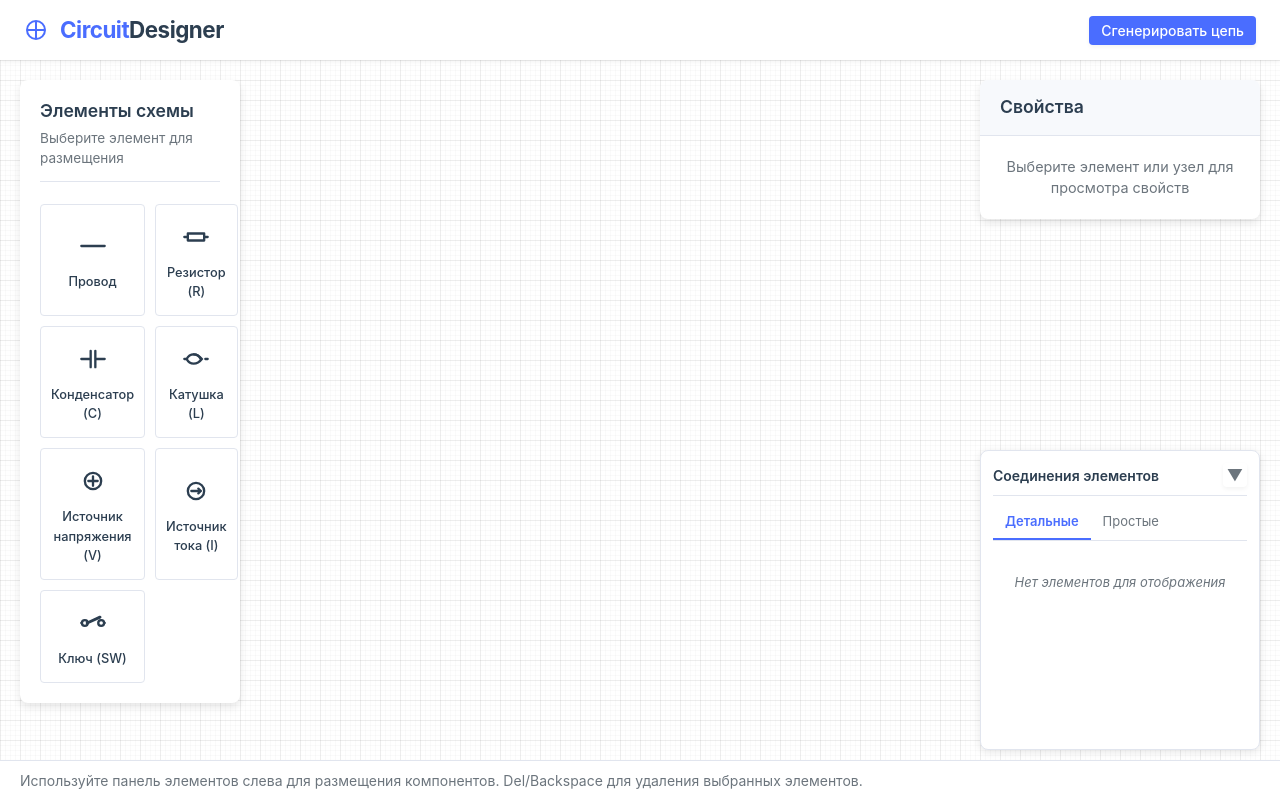
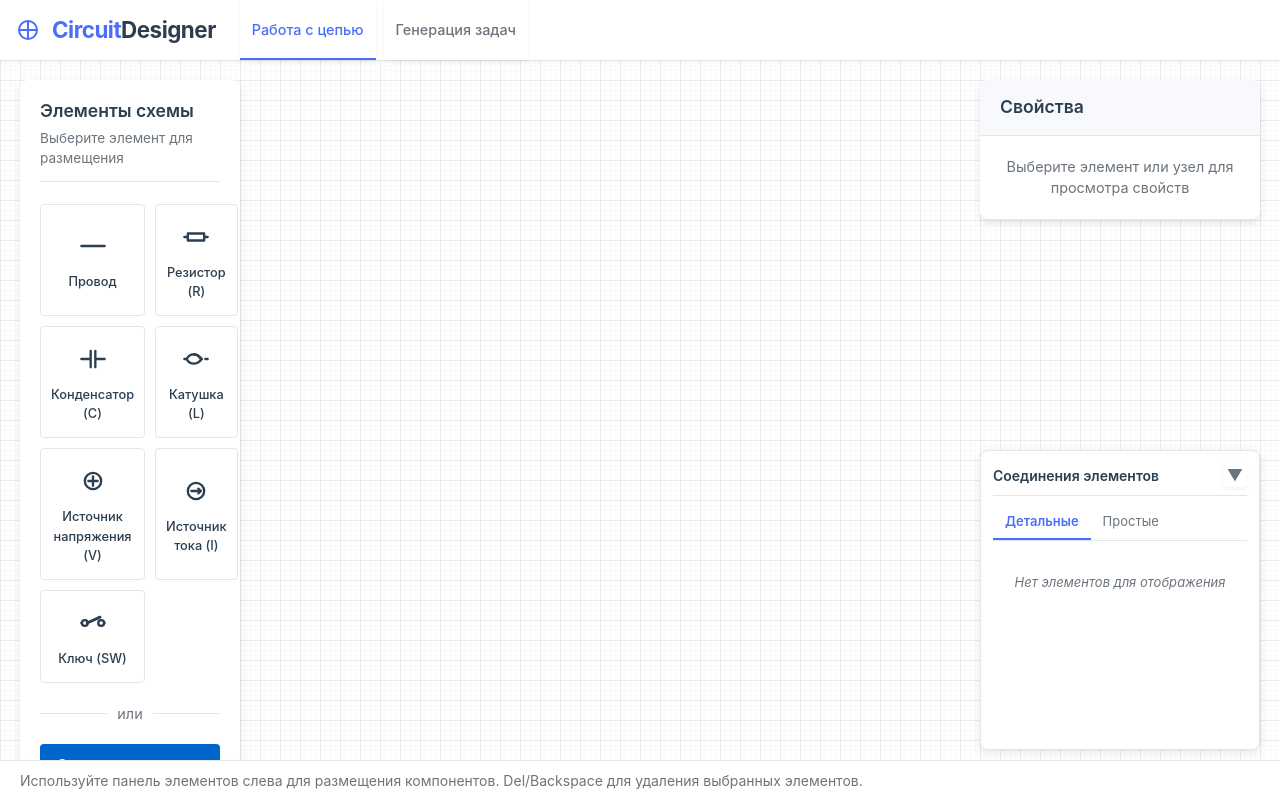
Before and after one commit to Alexandr-Obraztsov/apec-frontend, a React (Vite) app: page / in a window 1280 px wide. Built offline with nearby package versions, Linux system fonts and the light colour scheme.

Commit message:
feat: обновлен интерфейс приложения с добавлением заголовка и вкладок для управления контентом

```diff
--- a/src/App.tsx
+++ b/src/App.tsx
@@ -5,10 +5,7 @@ import Toolbox from './components/Toolbox'
 import PropertiesPanel from './components/PropertiesPanel'
 import ConnectionsPanel from './components/ConnectionsPanel'
 import CircuitSolver from './components/CircuitSolver'
-import GenerateChainModal, {
-	ChainOptions,
-} from './components/GenerateChainModal'
-import { useCircuitStore } from './store/circuitStore'
+import Header from './components/Header'
 
 const AppContainer = styled.div`
 	display: flex;
@@ -18,38 +15,6 @@ const AppContainer = styled.div`
 	overflow: hidden;
 `
 
-const Navbar = styled.header`
-	display: flex;
-	align-items: center;
-	background-color: var(--surface-color);
-	height: 60px;
-	padding: 0 24px;
-	box-shadow: var(--shadow-sm);
-	z-index: 100;
-`
-
-const Logo = styled.div`
-	font-size: 1.4rem;
-	font-weight: 700;
-	color: var(--primary-color);
-	letter-spacing: -0.5px;
-	display: flex;
-	align-items: center;
-
-	span {
-		color: var(--text-primary);
-	}
-`
-
-const LogoIcon = styled.div`
-	display: inline-flex;
-	align-items: center;
-	justify-content: center;
-	margin-right: 12px;
-	font-size: 24px;
-	color: var(--primary-color);
-`
-
 const MainContent = styled.main`
 	display: flex;
 	flex: 1;
@@ -57,32 +22,12 @@ const MainContent = styled.main`
 	overflow: hidden;
 `
 
-// Добавляем стили для кнопок в навбаре
-const NavbarActions = styled.div`
-	margin-left: auto;
+const TabContent = styled.div`
+	padding: 24px;
+	flex: 1;
+	overflow-y: auto;
 	display: flex;
-	gap: 12px;
-`
-
-const NavButton = styled.button`
-	padding: 6px 12px;
-	background-color: var(--primary-color);
-	color: white;
-	border: none;
-	border-radius: var(--radius-sm);
-	font-size: 14px;
-	font-weight: 500;
-	cursor: pointer;
-	transition: var(--transition);
-
-	&:hover {
-		background-color: var(--primary-dark);
-	}
-
-	&:focus {
-		outline: none;
-		box-shadow: 0 0 0 2px var(--primary-light);
-	}
+	flex-direction: column;
 `
 
 // Мемоизированные компоненты
@@ -91,58 +36,30 @@ const MemoizedPropertiesPanel = memo(PropertiesPanel)
 const MemoizedConnectionsPanel = memo(ConnectionsPanel)
 
 function App() {
-	const [isGenerateModalOpen, setIsGenerateModalOpen] = useState(false)
-	const generateChain = useCircuitStore(state => state.generateChain)
-
-	const handleGenerateChain = (options: ChainOptions) => {
-		generateChain(options)
-	}
+	const [activeTab, setActiveTab] = useState<'circuit' | 'tasks'>('circuit')
 
 	return (
 		<AppContainer>
-			<Navbar>
-				<Logo>
-					<LogoIcon>
-						<svg
-							width='24'
-							height='24'
-							viewBox='0 0 24 24'
-							fill='none'
-							xmlns='http://www.w3.org/2000/svg'
-						>
-							<path
-								d='M3 11H11V3H13V11H21V13H13V21H11V13H3V11Z'
-								fill='currentColor'
-							/>
-							<circle
-								cx='12'
-								cy='12'
-								r='9'
-								stroke='currentColor'
-								strokeWidth='2'
-								fill='none'
-							/>
-						</svg>
-					</LogoIcon>
-					Circuit<span>Designer</span>
-				</Logo>
-				<NavbarActions>
-					<NavButton onClick={() => setIsGenerateModalOpen(true)}>
-						Сгенерировать цепь
-					</NavButton>
-				</NavbarActions>
-			</Navbar>
+			<Header activeTab={activeTab} onTabChange={setActiveTab} />
 			<MainContent>
-				<CircuitBoard />
-				<MemoizedToolbox />
-				<MemoizedPropertiesPanel />
-				<MemoizedConnectionsPanel />
-				<CircuitSolver />
-				<GenerateChainModal
-					isOpen={isGenerateModalOpen}
-					onClose={() => setIsGenerateModalOpen(false)}
-					onGenerate={handleGenerateChain}
-				/>
+				{activeTab === 'circuit' && (
+					<>
+						<CircuitBoard />
+						<MemoizedToolbox />
+						<MemoizedPropertiesPanel />
+						<MemoizedConnectionsPanel />
+						<CircuitSolver />
+					</>
+				)}
+				{activeTab === 'tasks' && (
+					<TabContent>
+						<h2>Генерация Задач</h2>
+						<p>
+							Здесь будет размещен интерфейс для генерации и управления
+							задачами.
+						</p>
+					</TabContent>
+				)}
 			</MainContent>
 		</AppContainer>
 	)
--- a/src/components/CircuitSolver.tsx
+++ b/src/components/CircuitSolver.tsx
@@ -69,7 +69,6 @@ const SolveButton = styled.button`
 	border: none;
 	border-radius: 4px;
 	padding: 8px 16px;
-	margin-top: 10px;
 	font-weight: 500;
 	cursor: pointer;
 	transition: background-color 0.2s;
@@ -208,7 +207,7 @@ const CircuitSolver: React.FC = () => {
 		)
 	}
 
-	// Если все узлы подключены корректно, показываем кнопку "Решить задачу"
+	// Если все узлы подключены корректно, показываем кнопку решения
 	return (
 		<>
 			<SolveContainer>
--- a/src/components/GenerateChainModal.tsx
+++ b/src/components/GenerateChainModal.tsx
@@ -1,6 +1,7 @@
 import React, { useState } from 'react'
 import styled from 'styled-components'
 import { circuitApi, RootType } from '../services/api'
+import { createPortal } from 'react-dom'
 
 const ModalBackground = styled.div`
 	position: fixed;
@@ -12,7 +13,7 @@ const ModalBackground = styled.div`
 	display: flex;
 	align-items: center;
 	justify-content: center;
-	z-index: 1000;
+	z-index: 10000;
 `
 
 const ModalContainer = styled.div`
@@ -22,6 +23,7 @@ const ModalContainer = styled.div`
 	width: 500px;
 	max-width: 90%;
 	padding: 24px;
+	margin-bottom: 8px;
 `
 
 const ModalHeader = styled.div`
@@ -70,17 +72,6 @@ const RadioButton = styled.label`
 		font-size: 0.9rem;
 		color: var(--text-primary);
 	}
-`
-
-const CheckboxInput = styled(RadioButton)`
-	margin-top: 8px;
-`
-
-const ConditionalOptions = styled.div`
-	margin-top: 8px;
-	margin-left: 24px;
-	padding-left: 8px;
-	border-left: 2px solid var(--border-color);
 `
 
 const ButtonGroup = styled.div`
@@ -152,22 +143,6 @@ const ErrorMessage = styled.div`
 	font-size: 0.9rem;
 `
 
-const SuccessMessage = styled.div`
-	color: green;
-	margin-bottom: 16px;
-	font-size: 0.9rem;
-`
-
-const DownloadButton = styled(Button)`
-	background-color: var(--success-color, #28a745);
-	border: 1px solid var(--success-color, #28a745);
-	color: white;
-
-	&:hover:not(:disabled) {
-		background-color: var(--success-dark, #218838);
-	}
-`
-
 interface GenerateChainModalProps {
 	isOpen: boolean
 	onClose: () => void
@@ -186,97 +161,60 @@ const GenerateChainModal: React.FC<GenerateChainModalProps> = ({
 	onGenerate,
 }) => {
 	const [order, setOrder] = useState<'first' | 'second'>('first')
-	const [rootType, setRootType] = useState<RootType>(RootType.EQUAL)
+	const [rootType, setRootType] = useState<RootType>(RootType.DIFFERENT)
 	const [isLoading, setIsLoading] = useState(false)
 	const [error, setError] = useState<string | null>(null)
-	const [isMultiple, setIsMultiple] = useState(false)
-	const [multipleCount, setMultipleCount] = useState(5)
-	const [pdfBlob, setPdfBlob] = useState<Blob | null>(null)
-	const [successMessage, setSuccessMessage] = useState<string | null>(null)
 
 	if (!isOpen) return null
-
-	// Функция для скачивания PDF файла
-	const handleDownloadPdf = () => {
-		if (!pdfBlob) return
-
-		// Создаем URL для скачивания
-		const url = URL.createObjectURL(pdfBlob)
-
-		// Создаем временную ссылку для скачивания
-		const link = document.createElement('a')
-		link.href = url
-		link.download = `circuits_${new Date().toISOString().slice(0, 10)}.pdf`
-		document.body.appendChild(link)
-		link.click()
-
-		// Удаляем временную ссылку и освобождаем URL
-		document.body.removeChild(link)
-		URL.revokeObjectURL(url)
-	}
 
 	const handleSubmit = async () => {
 		try {
 			setIsLoading(true)
 			setError(null)
-			setSuccessMessage(null)
-			setPdfBlob(null)
 
 			// Преобразуем порядок из строкового в числовой
 			const orderValue = order === 'first' ? 1 : 2
 
-			// Если выбрана множественная генерация
-			if (isMultiple && order === 'second') {
-				// Вызываем API для генерации PDF с множественными цепями
-				const pdfResponse = await circuitApi.generateCircuitsPdf({
-					count: multipleCount,
-					order: orderValue,
-					rootType,
-				})
-
-				// Сохраняем полученный PDF блоб для скачивания
-				setPdfBlob(pdfResponse)
-				setSuccessMessage(
-					'PDF с цепями успешно сгенерирован. Нажмите "Скачать PDF" чтобы сохранить файл.'
-				)
-				// Не закрываем модальное окно для множественной генерации
-			} else {
 			// Для одиночной генерации используем существующий метод
 			const response = await circuitApi.generateCircuit({
 				order: orderValue,
-					rootType,
+				rootType: order === 'second' ? rootType : undefined,
 			})
 
 			if (response.status === 'success' && response.circuit) {
-					// Передаем данные цепи через обратный вызов
 				onGenerate({
 					order,
 					rootType: order === 'second' ? rootType : undefined,
 					circuit: response.circuit,
 				})
-
-					// Закрываем модальное окно только для одиночной генерации
-					onClose()
-				}
+				onClose() // Закрываем модальное окно после успешной генерации
+			} else {
+				setError(
+					// Устанавливаем общее сообщение, так как response.message отсутствует в GenerateCircuitResponse
+					'Произошла ошибка при генерации цепи. Попробуйте еще раз.'
+				)
 			}
 		} catch (err) {
 			console.error('Ошибка при генерации цепи:', err)
-			setError('Ошибка при генерации цепи. Попробуйте позже.')
+			let errorMessage = 'Ошибка при генерации цепи. Попробуйте позже.'
+			if (err instanceof Error) {
+				errorMessage = err.message
+			}
+			setError(errorMessage)
 		} finally {
 			setIsLoading(false)
 		}
 	}
 
-	return (
+	return createPortal(
 		<ModalBackground onClick={onClose}>
 			<ModalContainer onClick={e => e.stopPropagation()}>
 				<ModalHeader>
-					<Title>Сгенерировать цепь</Title>
+					<Title>Генерация цепи</Title>
 				</ModalHeader>
 
 				<Content>
 					{error && <ErrorMessage>{error}</ErrorMessage>}
-					{successMessage && <SuccessMessage>{successMessage}</SuccessMessage>}
 
 					<OptionGroup>
 						<Label>Порядок цепи:</Label>
@@ -289,7 +227,6 @@ const GenerateChainModal: React.FC<GenerateChainModalProps> = ({
 									checked={order === 'first'}
 									onChange={() => {
 										setOrder('first')
-										setIsMultiple(false) // Отключаем множественную генерацию для цепей первого порядка
 									}}
 									disabled={isLoading}
 								/>
@@ -307,67 +244,35 @@ const GenerateChainModal: React.FC<GenerateChainModalProps> = ({
 								<span>Второго порядка</span>
 							</RadioButton>
 						</RadioGroup>
-
-						{order === 'second' && (
-							<CheckboxInput>
-								<input
-									type='checkbox'
-									checked={isMultiple}
-									onChange={e => setIsMultiple(e.target.checked)}
-									disabled={isLoading}
-								/>
-								<span>Сгенерировать несколько цепей</span>
-							</CheckboxInput>
-						)}
 					</OptionGroup>
 
 					{order === 'second' && (
-						<ConditionalOptions>
-							<Label>Тип корней:</Label>
+						<OptionGroup>
+							<Label>Тип корневого элемента:</Label>
 							<RadioGroup>
 								<RadioButton>
 									<input
 										type='radio'
 										name='rootType'
-										value='complex'
+										value={RootType.DIFFERENT}
+										checked={rootType === RootType.DIFFERENT}
+										onChange={() => setRootType(RootType.DIFFERENT)}
+										disabled={isLoading}
+									/>
+									<span>Разные</span>
+								</RadioButton>
+								<RadioButton>
+									<input
+										type='radio'
+										name='rootType'
+										value={RootType.COMPLEX}
 										checked={rootType === RootType.COMPLEX}
 										onChange={() => setRootType(RootType.COMPLEX)}
 										disabled={isLoading}
 									/>
 									<span>Комплексные</span>
 								</RadioButton>
-								<RadioButton>
-									<input
-										type='radio'
-										name='rootType'
-										value='different'
-										checked={rootType === RootType.DIFFERENT}
-										onChange={() => setRootType(RootType.DIFFERENT)}
-										disabled={isLoading}
-									/>
-									<span>Разные</span>
-								</RadioButton>
 							</RadioGroup>
-						</ConditionalOptions>
-					)}
-
-					{order === 'second' && isMultiple && (
-						<OptionGroup>
-							<Label>Количество цепей для генерации:</Label>
-							<input
-								type='number'
-								min='1'
-								max='20'
-								value={multipleCount}
-								onChange={e => setMultipleCount(parseInt(e.target.value) || 5)}
-								style={{
-									padding: '8px',
-									borderRadius: 'var(--radius-sm)',
-									border: '1px solid var(--border-color)',
-									width: '100px',
-								}}
-								disabled={isLoading}
-							/>
 						</OptionGroup>
 					)}
 				</Content>
@@ -377,19 +282,14 @@ const GenerateChainModal: React.FC<GenerateChainModalProps> = ({
 						Отмена
 					</CancelButton>
 
-					{pdfBlob && (
-						<DownloadButton onClick={handleDownloadPdf}>
-							Скачать PDF
-						</DownloadButton>
-					)}
-
 					<GenerateButton onClick={handleSubmit} disabled={isLoading}>
 						{isLoading && <LoadingSpinner />}
 						{isLoading ? 'Генерация...' : 'Сгенерировать'}
 					</GenerateButton>
 				</ButtonGroup>
 			</ModalContainer>
-		</ModalBackground>
+		</ModalBackground>,
+		document.body
 	)
 }
 
--- /dev/null
+++ b/src/components/Header.tsx
@@ -0,0 +1,120 @@
+import React from 'react'
+import styled from 'styled-components'
+
+const Navbar = styled.header`
+	display: flex;
+	align-items: center;
+	background-color: var(--surface-color);
+	height: 60px;
+	padding: 0 16px;
+	box-shadow: var(--shadow-sm);
+	z-index: 100;
+`
+
+const Logo = styled.div`
+	font-size: 1.4rem;
+	font-weight: 700;
+	color: var(--primary-color);
+	letter-spacing: -0.5px;
+	display: flex;
+	align-items: center;
+
+	span {
+		color: var(--text-primary);
+	}
+`
+
+const LogoIcon = styled.div`
+	display: inline-flex;
+	align-items: center;
+	justify-content: center;
+	margin-right: 12px;
+	font-size: 24px;
+	color: var(--primary-color);
+`
+
+const TabButton = styled.button<{ isActive: boolean }>`
+	padding: 6px 12px;
+	font-size: 0.9rem;
+	font-weight: 500;
+	border: none;
+	border-radius: 0;
+	background-color: transparent;
+	cursor: pointer;
+	color: ${props =>
+		props.isActive ? 'var(--primary-color)' : 'var(--text-secondary)'};
+	border-bottom: 2px solid
+		${props => (props.isActive ? 'var(--primary-color)' : 'transparent')};
+	transition: var(--transition);
+	margin-right: 8px;
+	height: 100%;
+
+	&:hover {
+		color: var(--primary-color);
+	}
+
+	&:focus {
+		outline: none;
+	}
+`
+
+interface HeaderProps {
+	activeTab: 'circuit' | 'tasks'
+	onTabChange: (tab: 'circuit' | 'tasks') => void
+}
+
+const Header: React.FC<HeaderProps> = ({ activeTab, onTabChange }) => {
+	return (
+		<Navbar>
+			<Logo>
+				<LogoIcon>
+					<svg
+						width='24'
+						height='24'
+						viewBox='0 0 24 24'
+						fill='none'
+						xmlns='http://www.w3.org/2000/svg'
+					>
+						<path
+							d='M3 11H11V3H13V11H21V13H13V21H11V13H3V11Z'
+							fill='currentColor'
+						/>
+						<circle
+							cx='12'
+							cy='12'
+							r='9'
+							stroke='currentColor'
+							strokeWidth='2'
+							fill='none'
+						/>
+					</svg>
+				</LogoIcon>
+				Circuit<span>Designer</span>
+			</Logo>
+
+			<div
+				style={{
+					display: 'flex',
+					alignItems: 'center',
+					height: '100%',
+					marginLeft: '24px',
+				}}
+			>
+				<TabButton
+					isActive={activeTab === 'circuit'}
+					onClick={() => onTabChange('circuit')}
+				>
+					Работа с цепью
+				</TabButton>
+				<TabButton
+					isActive={activeTab === 'tasks'}
+					onClick={() => onTabChange('tasks')}
+				>
+					Генерация задач
+				</TabButton>
+			</div>
+		</Navbar>
+	)
+}
+
+export default Header
--- a/src/components/Toolbox.tsx
+++ b/src/components/Toolbox.tsx
@@ -1,7 +1,8 @@
-import React from 'react'
+import React, { useState } from 'react'
 import styled from 'styled-components'
 import { ElementType } from '../types'
 import { useCircuitStore } from '../store/circuitStore'
+import GenerateChainModal, { ChainOptions } from './GenerateChainModal'
 
 // Label mapping
 const ELEMENT_LABELS: Record<ElementType, string> = {
@@ -52,6 +53,44 @@ const ToolGrid = styled.div`
 	display: grid;
 	grid-template-columns: 1fr 1fr;
 	gap: 10px;
+`
+
+const Divider = styled.div`
+	margin: 20px 0;
+	height: 1px;
+	background-color: var(--border-color);
+	position: relative;
+
+	&:after {
+		content: 'или';
+		position: absolute;
+		left: 50%;
+		top: 50%;
+		transform: translate(-50%, -50%);
+		background-color: var(--surface-color);
+		padding: 0 10px;
+		color: var(--text-secondary);
+		font-size: 0.9rem;
+	}
+`
+
+const GenerateButton = styled.button`
+	width: 100%;
+	padding: 12px;
+	background-color: #0066cc;
+	color: white;
+	border: none;
+	border-radius: var(--radius-sm);
+	font-weight: 500;
+	cursor: pointer;
+	transition: background-color 0.2s;
+	display: flex;
+	align-items: center;
+	justify-content: center;
+
+	&:hover {
+		background-color: #0052a3;
+	}
 `
 
 const ToolItem = styled.div<{ $isActive: boolean }>`
@@ -307,6 +346,8 @@ const Toolbox: React.FC = () => {
 	const placementMode = useCircuitStore(state => state.placementMode)
 	const startPlacement = useCircuitStore(state => state.startPlacement)
 	const cancelPlacement = useCircuitStore(state => state.cancelPlacement)
+	const generateChain = useCircuitStore(state => state.generateChain)
+	const [isGenerateModalOpen, setIsGenerateModalOpen] = useState(false)
 
 	const handleItemClick = (type: ElementType) => {
 		if (placementMode.active && placementMode.elementType === type) {
@@ -316,6 +357,11 @@ const Toolbox: React.FC = () => {
 			// Иначе начинаем размещение нового элемента
 			startPlacement(type)
 		}
+	}
+
+	const handleGenerateChain = (options: ChainOptions) => {
+		generateChain(options)
+		setIsGenerateModalOpen(false)
 	}
 
 	return (
@@ -390,6 +436,18 @@ const Toolbox: React.FC = () => {
 					второй узел для завершения.
 				</ToolTip>
 			)}
+
+			<Divider />
+
+			<GenerateButton onClick={() => setIsGenerateModalOpen(true)}>
+				Сгенерировать цепь
+			</GenerateButton>
+
+			<GenerateChainModal
+				isOpen={isGenerateModalOpen}
+				onClose={() => setIsGenerateModalOpen(false)}
+				onGenerate={handleGenerateChain}
+			/>
 		</ToolboxContainer>
 	)
 }
```
Also changed, not shown: src/components/circuit-elements/Switch.tsx (+27 -0 lines), src/services/api.ts (+3 -7 lines). Lines whose indentation alone changed are shown as unchanged.
